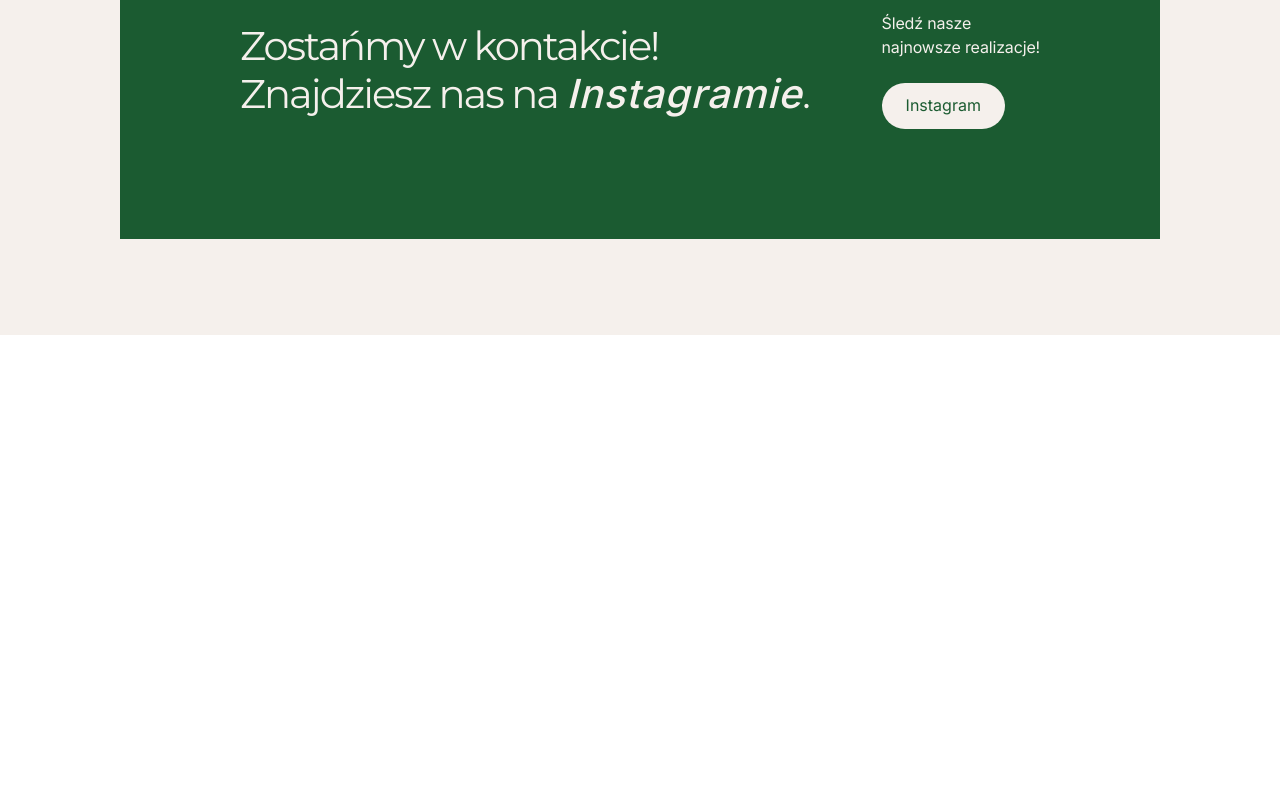
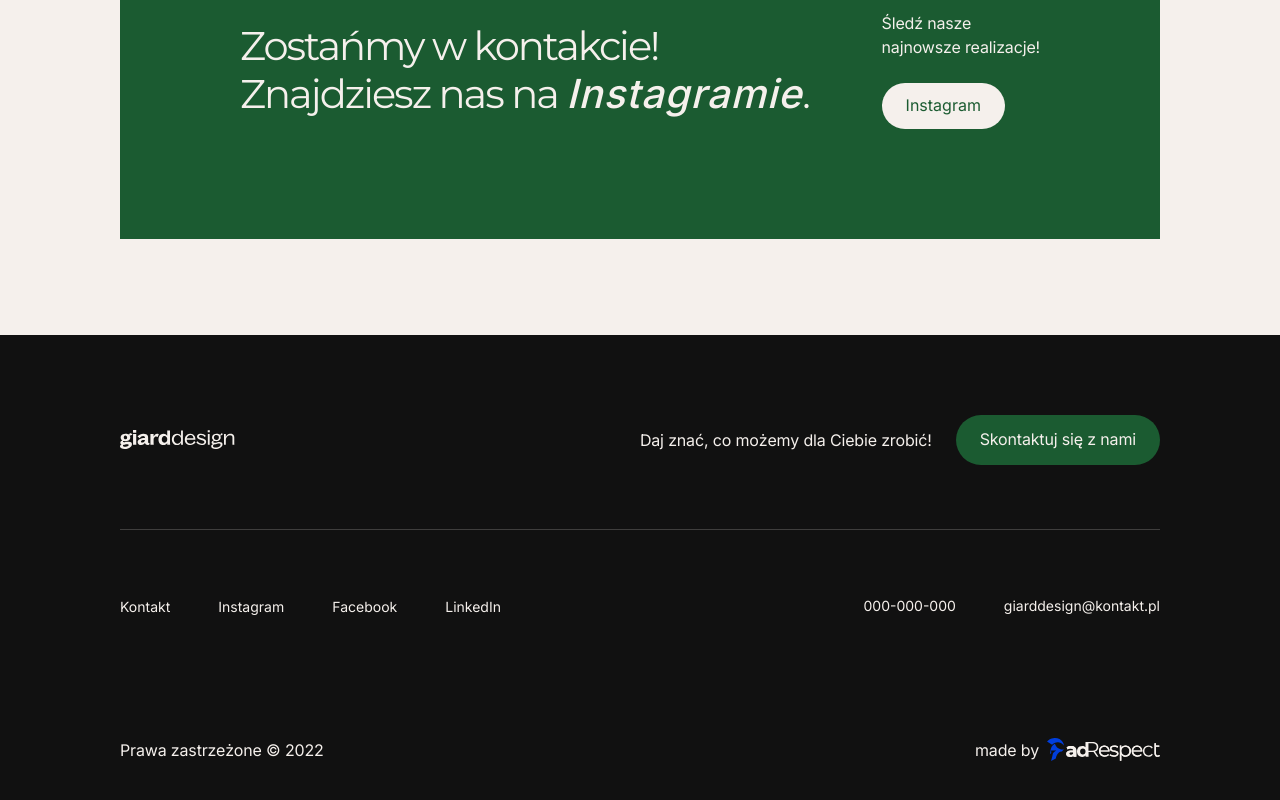
Before and after one commit to marwoz01/giarddesign, a React (Vite) app: page / in a window 1280 px wide. Shown: the part 4469-5269 px from the top of the page. Before the commit the page ends 4804 px from the top, so only its background shows below. Built offline with nearby package versions, Linux system fonts and the light colour scheme.

Commit message:
feat: add footer section

```diff
--- a/src/App.jsx
+++ b/src/App.jsx
@@ -5,6 +5,7 @@ import Offer from './components/Offer'
 import About from './components/About'
 import Realizations from './components/Realizations'
 import ContactCTA from './components/ContactCTA'
+import Footer from './components/Footer'
 
 function App() {
   return (
@@ -18,6 +19,7 @@ function App() {
         <Realizations />
         <ContactCTA />
       </main>
+      <Footer />
     </>
   )
 }
--- /dev/null
+++ b/src/components/Footer.jsx
@@ -0,0 +1,69 @@
+import Logo from '../assets/icons/giarddesign.svg?react'
+import AdRespect from '../assets/icons/adRespect.svg?react'
+
+const LINKS = [
+  { label: 'Kontakt', href: '#kontakt' },
+  { label: 'Instagram', href: 'https://instagram.com' },
+  { label: 'Facebook', href: 'https://facebook.com' },
+  { label: 'LinkedIn', href: 'https://linkedin.com' },
+]
+
+function Footer() {
+  return (
+    <footer className="bg-ink text-cream py-20">
+      <div className="page-container">
+        <div className="mx-auto max-w-cta">
+          <div className="flex flex-col gap-8 xl:flex-row xl:items-center xl:justify-between">
+            <Logo />
+            <div className="flex flex-col items-start gap-4 xl:flex-row xl:items-center xl:gap-6">
+              <p className="font-sans text-body">
+                Daj znać, co możemy dla Ciebie zrobić!
+              </p>
+              <a
+                href="#kontakt"
+                className="bg-brand font-sans text-body rounded-full pt-3 pr-6 pb-3.5 pl-6"
+              >
+                Skontaktuj się z nami
+              </a>
+            </div>
+          </div>
+
+          <div className="border-cream/20 mt-10 border-t xl:mt-16" />
+
+          <div className="mt-10 flex flex-col gap-6 xl:mt-16 xl:flex-row xl:items-center xl:justify-between">
+            <ul className="flex flex-wrap gap-6 xl:gap-12">
+              {LINKS.map(({ label, href }) => (
+                <li key={label}>
+                  <a href={href} className="font-sans text-body-sm">
+                    {label}
+                  </a>
+                </li>
+              ))}
+            </ul>
+            <div className="flex flex-wrap gap-6 xl:gap-12">
+              <a href="tel:000000000" className="font-sans text-body-sm">
+                000-000-000
+              </a>
+              <a
+                href="mailto:giarddesign@kontakt.pl"
+                className="font-sans text-body-sm"
+              >
+                giarddesign@kontakt.pl
+              </a>
+            </div>
+          </div>
+
+          <div className="mt-10 flex flex-col gap-6 xl:mt-30 xl:flex-row xl:items-center xl:justify-between">
+            <p className="font-sans text-body">Prawa zastrzeżone © 2022</p>
+            <div className="flex items-center gap-2">
+              <span className="font-sans text-body">made by</span>
+              <AdRespect />
+            </div>
+          </div>
+        </div>
+      </div>
+    </footer>
+  )
+}
+
+export default Footer
```
Also changed, not shown: src/assets/icons/adRespect.svg (added), src/assets/icons/giarddesign.svg (added).
